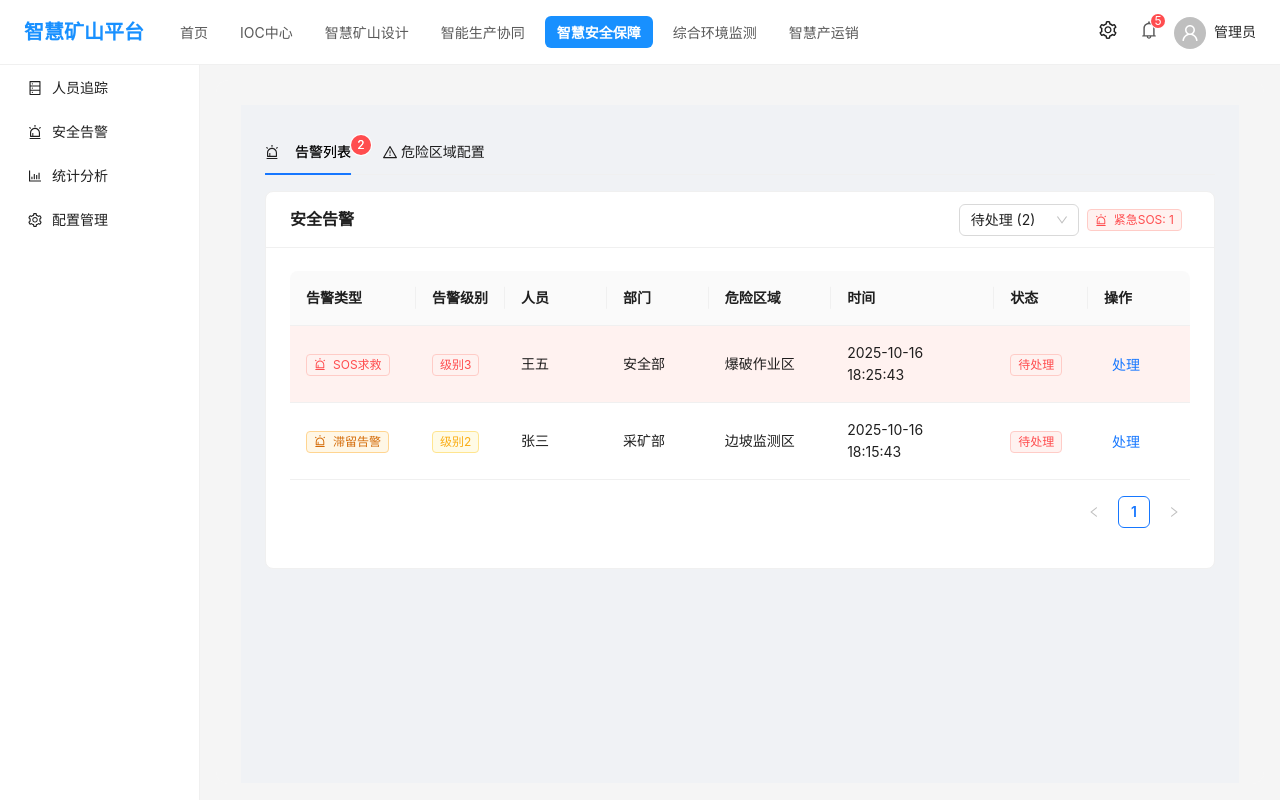
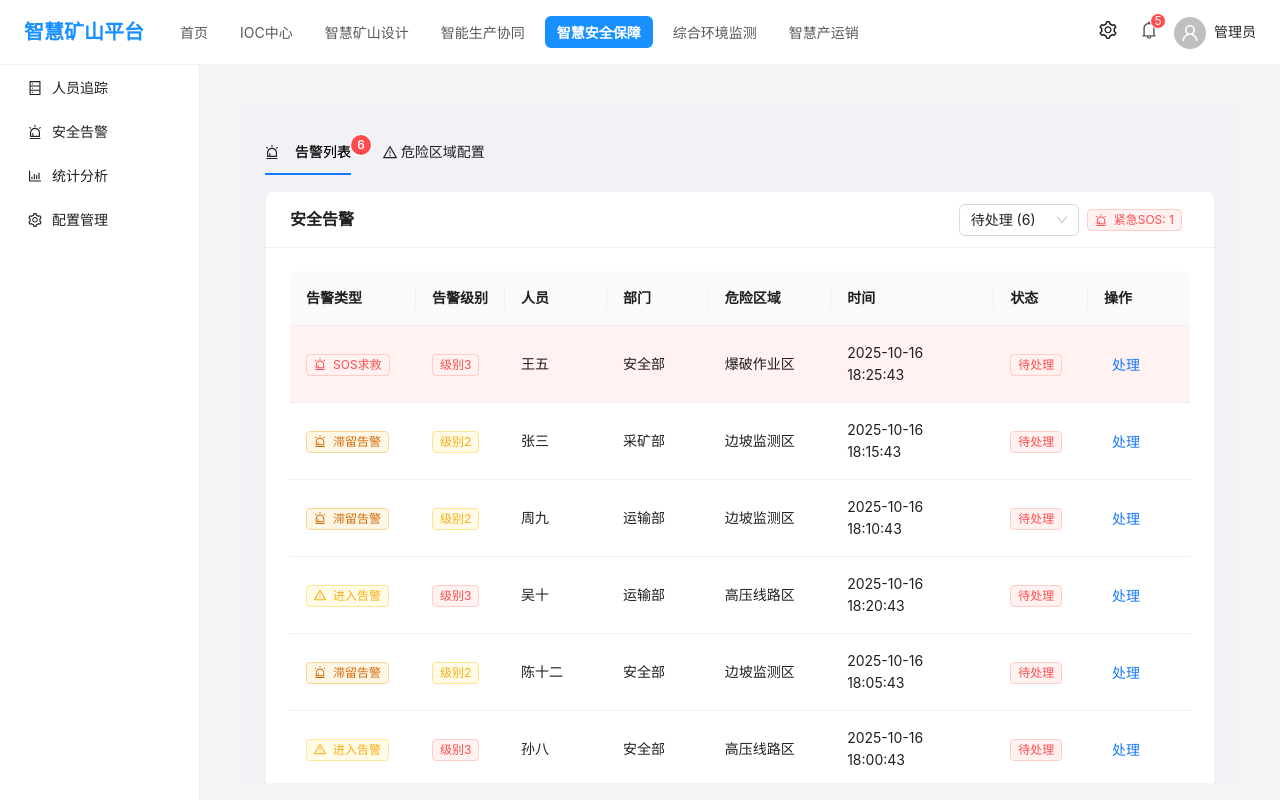
Before and after one commit to wangpeng1017/1016onemine, a React (Create React App) app: page /personnel-safety/personnel-safety-alert in a window 1280 px wide. Built offline with nearby package versions, Linux system fonts and the light colour scheme; the HTML template or start-up script is replaced by a standard one.

Commit message:
feat: 增加安全告警和考勤管理测试数据至10条

```diff
--- a/src/pages/personnel-safety/AttendanceManagement.tsx
+++ b/src/pages/personnel-safety/AttendanceManagement.tsx
@@ -98,6 +98,54 @@ const AttendanceManagement: React.FC = () => {
       checkInTime: dayjs().hour(8).minute(0).format('YYYY-MM-DD HH:mm:ss'),
       checkOutTime: dayjs().hour(17).minute(30).format('YYYY-MM-DD HH:mm:ss'),
       workHours: 9.5,
+      status: 'normal',
+      zoneId: 'ATT-ZONE-001',
+      zoneName: '矿区入口'
+    },
+    {
+      id: 'ATT007',
+      personnelId: 'P007',
+      personnelName: '周九',
+      department: '运输部',
+      checkInTime: dayjs().hour(8).minute(3).format('YYYY-MM-DD HH:mm:ss'),
+      checkOutTime: dayjs().hour(17).minute(35).format('YYYY-MM-DD HH:mm:ss'),
+      workHours: 9.53,
+      status: 'normal',
+      zoneId: 'ATT-ZONE-001',
+      zoneName: '矿区入口'
+    },
+    {
+      id: 'ATT008',
+      personnelId: 'P008',
+      personnelName: '吴十',
+      department: '运输部',
+      checkInTime: dayjs().hour(8).minute(20).format('YYYY-MM-DD HH:mm:ss'),
+      checkOutTime: dayjs().hour(17).minute(15).format('YYYY-MM-DD HH:mm:ss'),
+      workHours: 8.92,
+      status: 'late',
+      zoneId: 'ATT-ZONE-001',
+      zoneName: '矿区入口'
+    },
+    {
+      id: 'ATT009',
+      personnelId: 'P009',
+      personnelName: '郑十一',
+      department: '机电部',
+      checkInTime: dayjs().hour(8).minute(2).format('YYYY-MM-DD HH:mm:ss'),
+      checkOutTime: dayjs().hour(17).minute(28).format('YYYY-MM-DD HH:mm:ss'),
+      workHours: 9.43,
+      status: 'normal',
+      zoneId: 'ATT-ZONE-001',
+      zoneName: '矿区入口'
+    },
+    {
+      id: 'ATT010',
+      personnelId: 'P010',
+      personnelName: '陈十二',
+      department: '安全部',
+      checkInTime: dayjs().hour(7).minute(55).format('YYYY-MM-DD HH:mm:ss'),
+      checkOutTime: dayjs().hour(17).minute(32).format('YYYY-MM-DD HH:mm:ss'),
+      workHours: 9.62,
       status: 'normal',
       zoneId: 'ATT-ZONE-001',
       zoneName: '矿区入口'
--- a/src/pages/personnel-safety/SafetyAlert.tsx
+++ b/src/pages/personnel-safety/SafetyAlert.tsx
@@ -68,6 +68,93 @@ const SafetyAlert: React.FC = () => {
       timestamp: dayjs().subtract(30, 'minute').format('YYYY-MM-DD HH:mm:ss'),
       handled: true,
       handlerNote: '已联系人员，正在撤离'
+    },
+    {
+      id: 'A004',
+      personnelId: 'P007',
+      personnelName: '周九',
+      department: '运输部',
+      zoneId: 'DZ002',
+      zoneName: '边坡监测区',
+      type: 'stay',
+      level: 2,
+      timestamp: dayjs().subtract(15, 'minute').format('YYYY-MM-DD HH:mm:ss'),
+      handled: false
+    },
+    {
+      id: 'A005',
+      personnelId: 'P008',
+      personnelName: '吴十',
+      department: '运输部',
+      zoneId: 'DZ003',
+      zoneName: '高压线路区',
+      type: 'enter',
+      level: 3,
+      timestamp: dayjs().subtract(5, 'minute').format('YYYY-MM-DD HH:mm:ss'),
+      handled: false
+    },
+    {
+      id: 'A006',
+      personnelId: 'P004',
+      personnelName: '赵六',
+      department: '机电部',
+      zoneId: 'DZ001',
+      zoneName: '爆破作业区',
+      type: 'enter',
+      level: 3,
+      timestamp: dayjs().subtract(45, 'minute').format('YYYY-MM-DD HH:mm:ss'),
+      handled: true,
+      handlerNote: '已确认人员撤离'
+    },
+    {
+      id: 'A007',
+      personnelId: 'P010',
+      personnelName: '陈十二',
+      department: '安全部',
+      zoneId: 'DZ002',
+      zoneName: '边坡监测区',
+      type: 'stay',
+      level: 2,
+      timestamp: dayjs().subtract(20, 'minute').format('YYYY-MM-DD HH:mm:ss'),
+      handled: false
+    },
+    {
+      id: 'A008',
+      personnelId: 'P001',
+      personnelName: '张三',
+      department: '采矿部',
+      zoneId: 'DZ001',
+      zoneName: '爆破作业区',
+      type: 'enter',
+      level: 3,
+      timestamp: dayjs().subtract(60, 'minute').format('YYYY-MM-DD HH:mm:ss'),
+      handled: true,
+      handlerNote: '安全巡视，已离开'
+    },
+    {
+      id: 'A009',
+      personnelId: 'P006',
+      personnelName: '孙八',
+      department: '安全部',
+      zoneId: 'DZ003',
+      zoneName: '高压线路区',
+      type: 'enter',
+      level: 3,
+      timestamp: dayjs().subtract(25, 'minute').format('YYYY-MM-DD HH:mm:ss'),
+      handled: false
+    },
+    {
+      id: 'A010',
+      personnelId: 'P009',
+      personnelName: '郑十一',
+      department: '机电部',
+      zoneId: 'DZ002',
+      zoneName: '边坡监测区',
+      type: 'stay',
+      level: 2,
+      timestamp: dayjs().subtract(35, 'minute').format('YYYY-MM-DD HH:mm:ss'),
+      handled: true,
+      handlerNote: '设备维护完成，人员已离开'
     }
   ]);
 
```
